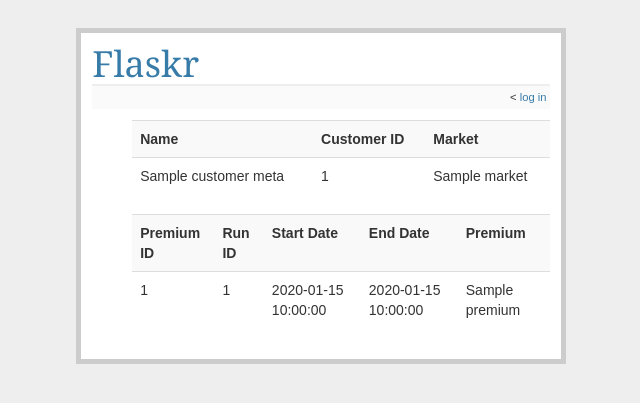
After one commit to dsimpson1980/flaskr, a Flask app: template templates/display_customer_premiums.html in a window 1280 px wide. The commit adds this page. Shown: the top 403 px of the page, without its empty margins (319-959 px from the left). Run offline with Flask 2, Linux system fonts and the light colour scheme; the template is opened without the code that fills it: most values are stand-ins (such as "Sample title", 1, 10 or a date in 2020); some libraries are stand-ins or nearby versions.

Commit message:
Added run_parameters table Added premiums tables Added display_customer_premiums template

```diff
--- a/flaskr.py
+++ b/flaskr.py
@@ -80,6 +80,35 @@ def add_customer():
     # add push to db demand table here
     flash('New customer was successfully added')
     return redirect(url_for('show_customers'))
+
+@app.route('/display_customer_premiums/<int:customer_id>')
+def display_customer_premiums(customer_id):
+    if not session.get('logged_in'):
+        abort(401)
+    cur = g.db.execute('''SELECT customer_id, name, market, image64
+                          FROM retail.customers
+                          WHERE customer_id = %s''' % customer_id)
+    row = cur.fetchall()
+    customer_meta_data = dict(customer_id=row[0][0],
+                               name=row[0][1],
+                               market=row[0][2],
+                               image64=row[0][3])
+    cur = g.db.execute('''SELECT premium_id,
+                                 run_id,
+                                 contract_start_date_utc,
+                                 contract_end_date_utc,
+                                 premium
+                          FROM retail.premiums
+                          WHERE customer_id = %s''' % customer_id)
+    recordset = cur.fetchall()
+    premiums = [dict(premium_id=row[0],
+                     run_id=row[1],
+                     contract_start_date_utc=row[2],
+                     contract_end_date_utc=row[3],
+                     premium=row[4]) for row in recordset]
+    return render_template('display_customer_premiums.html',
+                           customer_meta_data=customer_meta_data,
+                           premiums=premiums)
 
 @app.route('/display_customer/<int:customer_id>')
 def display_customer(customer_id):
--- a/templates/display_customer.html
+++ b/templates/display_customer.html
@@ -28,7 +28,7 @@
             </tr>
         {% endfor %}
     {% else %}
-        <tr><td><em>No customer demand data</em></td></tr>
+        <tr><td><em>No premiums</em></td></tr>
     {% endif %}
   </table>
   </ul>
--- /dev/null
+++ b/templates/display_customer_premiums.html
@@ -0,0 +1,31 @@
+{% extends "layout.html" %}
+{% block body %}
+  <ul class=customer_meta_data>
+  <table class="table table-striped">
+    <tr><th>Name</th><th>Customer ID</th><th>Market</th></tr>
+    <tr>
+        <td>{{ customer_meta_data.name }}</td>
+        <td>{{ customer_meta_data.customer_id }}</td>
+        <td>{{ customer_meta_data.market }}</td>
+    </tr>
+  </table>
+  </ul>
+  <ul class=customer_demand>
+  <table class="table table-striped">
+    {% if premiums != [] %}
+        <tr><th>Premium ID</th><th>Run ID</th><th>Start Date</th><th>End Date</th><th>Premium</th></tr>
+        {% for premium in premiums %}
+            <tr>
+                <td>{{ premium.premium_id }}</td>
+                <td>{{ premium.run_id}}</td>
+                <td>{{ premium.contract_start_date_utc }}</td>
+                <td>{{ premium.contract_end_date_utc }}</td>
+                <td>{{ premium.premium}}</td>
+            </tr>
+        {% endfor %}
+    {% else %}
+        <tr><td><em>No customer demand data</em></td></tr>
+    {% endif %}
+  </table>
+  </ul>
+{% endblock %}
```
Also changed, not shown: templates/show_entries.html (deleted, +0 -21 lines).
